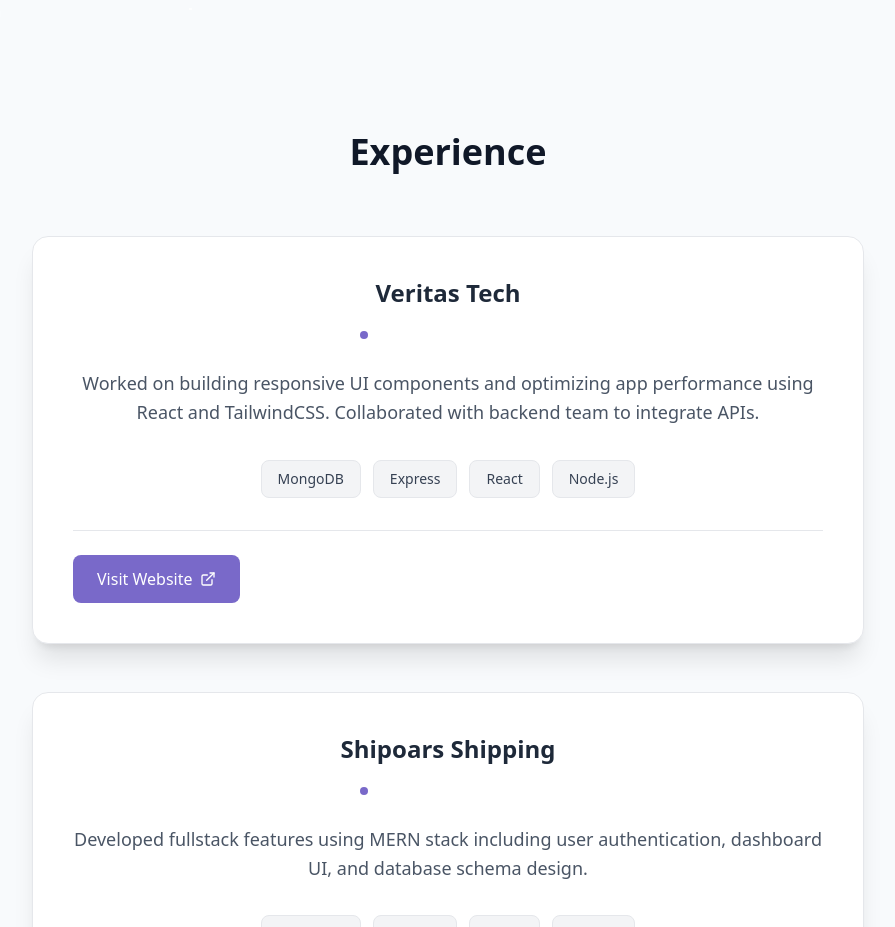
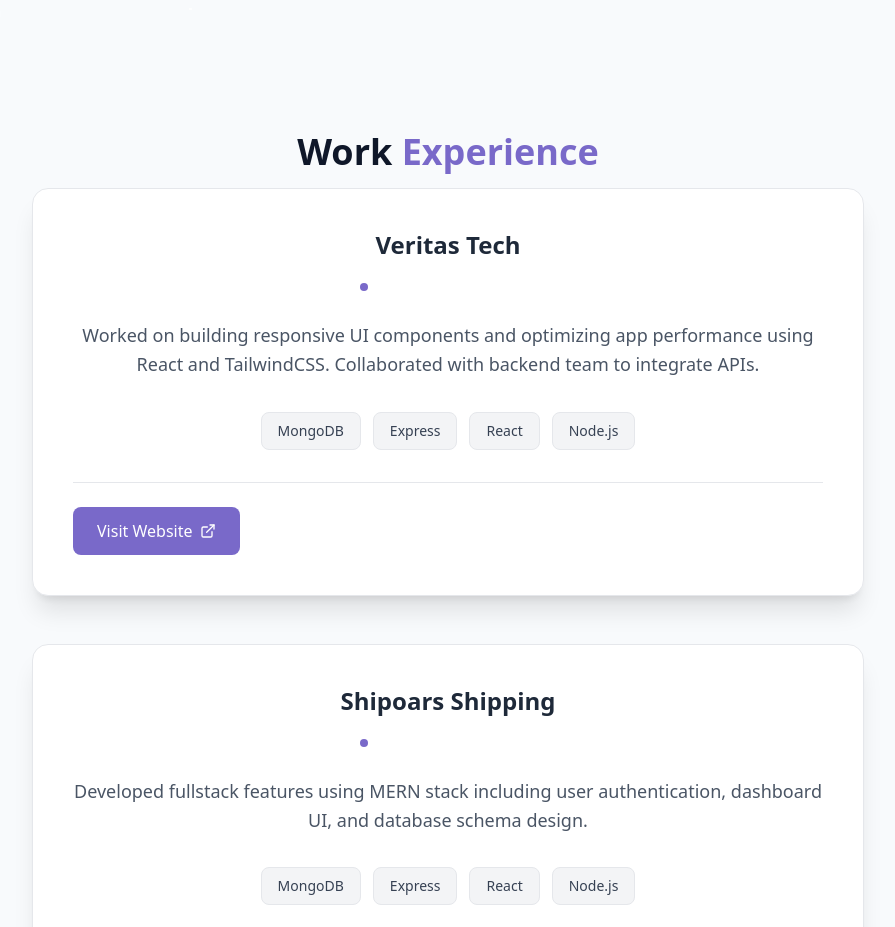
Before and after one commit to ht1423/My-portfolio, a React (Vite) app: page / in a window 1280 px wide. Shown: the part 780-1707 px from the top of the page, without its empty margins (192-1087 px from the left). Built offline with nearby package versions, Linux system fonts and the light colour scheme.

Commit message:
just for check

```diff
--- a/src/components/ExperienceSection.jsx
+++ b/src/components/ExperienceSection.jsx
@@ -25,8 +25,8 @@
   return (
     <section id="experience" className="py-28 px-6 relative">
       <div className="container mx-auto max-w-4xl">
-        <h2 className="text-3xl md:text-4xl font-bold mb-16 text-center text-gray-900 dark:text-gray-100">
-          Experience
+      <h2 className="text-3xl md:text-4xl font-bold mb-4 text-center">
+          Work <span className="text-primary"> Experience </span>
         </h2>
 
         <div className="flex flex-col space-y-12">
```
